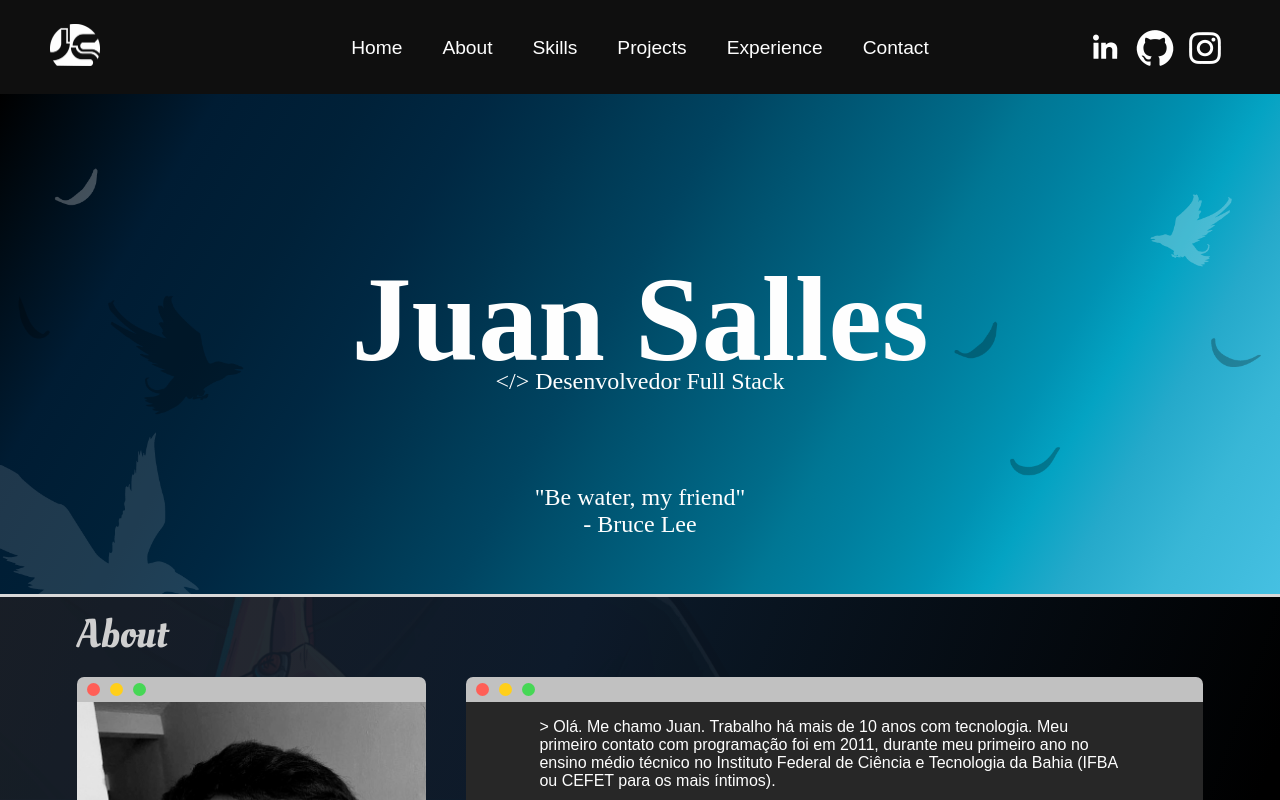
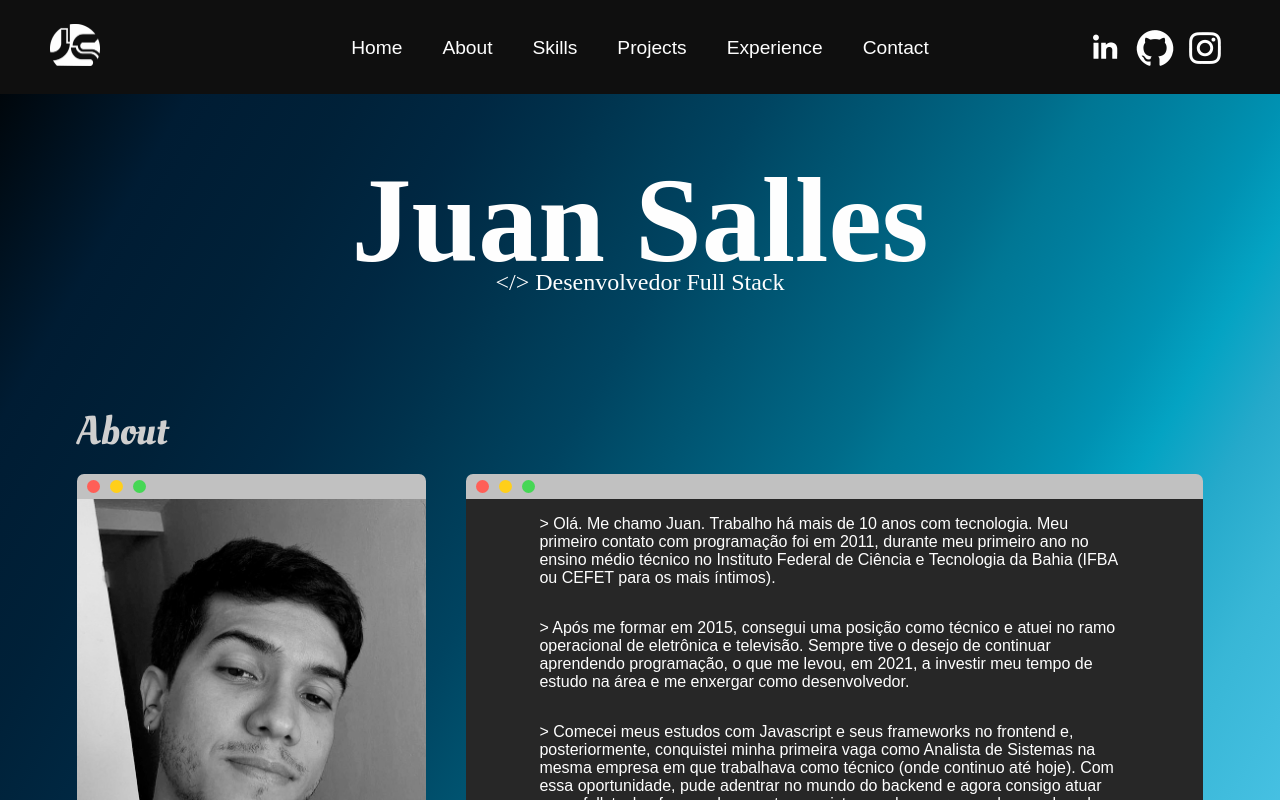
Before and after one commit to JuanSalles/PortifolioJuanSalles, an Angular app in the folder PortifolioJuanSalles/: page / in a window 1280 px wide. Shown: the top 800 px of the page. Built offline with nearby package versions, Linux system fonts and the light colour scheme; a web font is replaced by a local one.

Commit message:
Alteracao de layout

```diff
--- a/PortifolioJuanSalles/src/app/Components/home/home.component.html
+++ b/PortifolioJuanSalles/src/app/Components/home/home.component.html
@@ -2,9 +2,9 @@
     <div class="container_Background">
 
         <div class="Container_Textos">
-            <span>
+            <div>
 
-            </span>
+            </div>
             <div class="titulos">
                 <h1>Juan Salles</h1>
                 <p>&lt;/&gt; Desenvolvedor Full Stack</p>
@@ -28,10 +28,6 @@
                     </li>
                 </ul>
             </div>
-            <div class="citacao">
-                <p>"Be water, my friend"</p>
-                <p>- Bruce Lee</p>
-            </div>
         </div>
     </div>
 </section>
--- a/PortifolioJuanSalles/src/app/Components/home/home.component.scss
+++ b/PortifolioJuanSalles/src/app/Components/home/home.component.scss
@@ -2,30 +2,29 @@
 
 .home_section{
     display: grid;
-    grid-template-columns: 1fr 1fr;
+    grid-template-columns: 1fr;
     margin-top: 53.4333px;
     font-family: $font-banner;
     color: $text-color-banner;
-    border-bottom: 3px solid $border-banner;
     justify-content: center;
 }
 
  .container_Background{
-    background: url('../../../assets/Home/BACKGROUND-CORVOS1.png'), url('../../../assets/Home/BACKGROUND-CORVOS2.png'), $background-banner;
-    background-size:contain, contain, cover;
-    background-repeat: no-repeat, no-repeat, no-repeat;
-    background-position: 0 0, 100% 100%, 0 0;
+    // background: url('../../../assets/Home/BACKGROUND-CORVOS1.png'), url('../../../assets/Home/BACKGROUND-CORVOS2.png');
+    // background-size:contain, contain;
+    // background-repeat: no-repeat, no-repeat;
+    // background-position: 0 0, 100% 100%;
     width: 100vw;
-    height: 271px;
+    height: 200px;
     display: flex;
     flex-direction: column;
     justify-content: center;
 }
 .Container_Textos{
-    display: flex;
-    flex-direction: column;
+    display: grid;
+    grid-template-rows: 0.5fr 1fr 0.5fr;
     align-items: center;
-    justify-content: space-between;
+    justify-content: center;
 }
 
 .titulos{
@@ -33,14 +32,11 @@
     text-align: center;
 }
 h1{
-    font-size: 58px;
+    font-size: 80px;
     margin: 0;
     line-height: 0.8;
 }
 
-.citacao{
-    text-align: center;
-}
 p{
     font-size: 16px;
     margin: 0;
@@ -48,6 +44,7 @@ p{
 
 ul{
     display: flex;
+    justify-content: center;
     list-style: none;
     margin: 0;
     padding: 0;
@@ -92,7 +89,7 @@ figure > img{
 @media (min-width: 1024px){
 
     .container_Background{
-        height: 500px;
+        height: 300px;
     }
 
     h1{
--- a/PortifolioJuanSalles/src/styles.scss
+++ b/PortifolioJuanSalles/src/styles.scss
@@ -6,11 +6,11 @@
 }
 
 body{
-    background:  url('../src/assets/Backgrounds/Background_anime.png'), $background-color;
-    background-position: start, center;
+    background:  $background-banner;
+    background-position: center;
     background-repeat: no-repeat;
-    background-size: cover, contain;
-    background-attachment: fixed, scroll;
+    background-size: cover;
+    background-attachment: fixed;
     color: $text-color;
     font-family: 'Roboto', sans-serif;
     font-size: 16px;
@@ -28,13 +28,3 @@ body{
     margin-bottom: 15px;
     margin-top: 10px;
 }
-
-@media (min-width: 1716px){
-    body{
-        background:  url('../src/assets/Backgrounds/Background_anime2.png'), url('../src/assets/Backgrounds/Background_anime.png'), $background-color;
-        background-position: 0% 65%, 0% 0%, center;
-        background-repeat: no-repeat;
-        background-size: auto, cover, cover;
-        background-attachment: scroll, fixed, scroll;
-    }
-}
```
